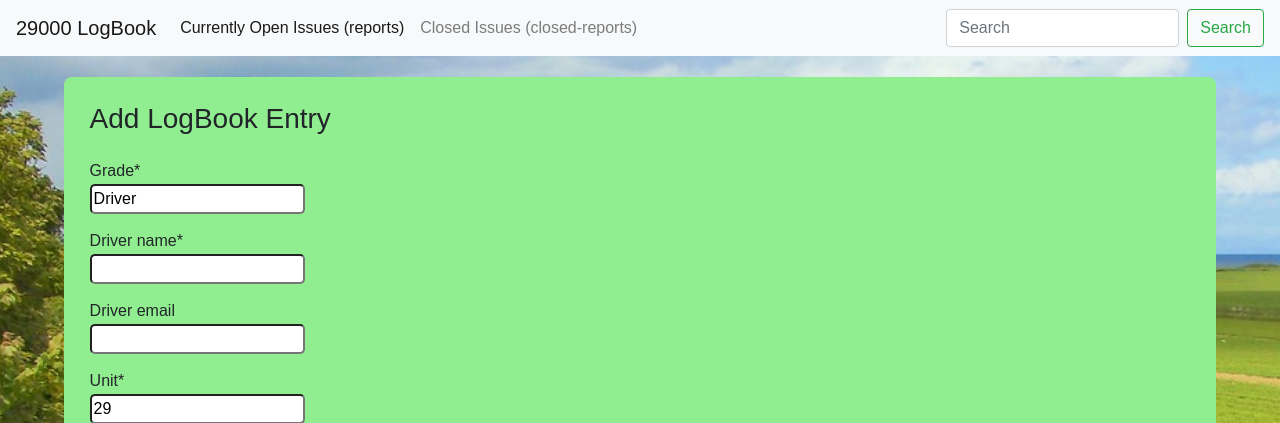
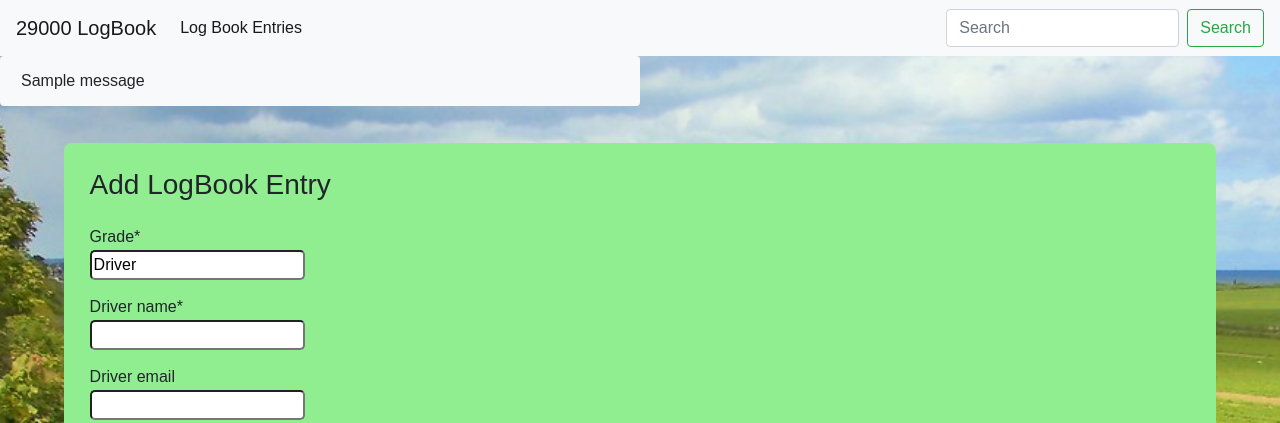
Before and after one commit to paul-fitzpatrick/29000-Log-Book, a Django app: page /add_report.html in a window 1280 px wide. Shown: the top 423 px of the page. Run offline with Django 3.2, Linux system fonts and the light colour scheme; one stand-in notice (Sample message) is shown; some libraries are stand-ins or nearby versions.

Commit message:
add logbook entry feedback message

```diff
--- a/LogBook/settings.py
+++ b/LogBook/settings.py
@@ -62,6 +62,8 @@
 ]
 
 SITE_ID = 1
+
+MESSAGE_STORAGE = 'django.contrib.messages.storage.session.SessionStorage'
 
 ACCOUNT_EMAIL_VERIFICATION = 'none'
 
--- a/report/views.py
+++ b/report/views.py
@@ -49,8 +49,10 @@
             # form.instance.name = request.user.username
             report = form.save(commit=False)
             report.save()
-            messages.success(request, 'Thank you for your Log Book entry, \
-            if you provided an email, \
+            messages.success(request, 'Thank you for using the Log Book app. \
+            Once Drogheda DSM read your Issue, \
+            It will appear on the log book entry page. \
+            If you provided an email, \
             DSM in Drogheda will email you when your issue has been dealt with.')
         else:
             form = ReportForm()
--- a/static/css/style.css
+++ b/static/css/style.css
@@ -88,3 +88,9 @@
 .back-btn {
     padding: 0;
 }
+
+.alert {
+    background-color: lightgreen;
+    width: 50%;
+
+}
--- /dev/null
+++ b/static/js/script.js
@@ -0,0 +1,5 @@
+setTimeout(function() {
+    let messages = document.getElementById("msg");
+    let alert = new bootstrap.Alert(messages);
+    alert.close();
+}, 7000);
--- a/templates/base.html
+++ b/templates/base.html
@@ -36,11 +36,11 @@
       <div class="collapse navbar-collapse" id="navbarSupportedContent">
         <ul class="navbar-nav mr-auto">
           <li class="nav-item active">
-            <a class="nav-link" href="{% url 'reports_list' %}">Currently Open Issues (reports)</a>
+            <a class="nav-link" href="{% url 'reports_list' %}">Log Book Entries</a>
           </li>
-          <li class="nav-item">
+          <!-- <li class="nav-item">
             <a class="nav-link" href="{% url 'closed_reports_list' %}">Closed Issues (closed-reports)</a>
-          </li>
+          </li> -->
           {% if request.user.is_superuser %}
           <li class="nav-item">
             <a class="nav-link" href="https://8000-paulfitzpat-29000logboo-woxrfhynj1a.ws-eu86.gitpod.io/admin/">admin</a>
@@ -70,6 +70,11 @@
       </div>
     </nav>
 
+    {% for message in messages %}
+      <div class="alert bg-light {{ message.tags }} alert-dismissible fade show msg-box" id="msg" role="alert">
+        {{ message | safe }}
+      </div>
+      {% endfor %}
 
     {% block content %}
     {% endblock %}
@@ -80,6 +85,7 @@
           <!-- <footer class="py-2 page-footer font-small darken-3 bg-light footer mt-auto ">
             <div class="text-center"><a href="https://www.privacypolicygenerator.info/live.php?token=Q4CTII7C8K1zLvFMn0VNVsyz9IW4FLED" target="_blank">Privacy Policy</a></div>
           </footer> -->
+          <script src="{% static 'js/script.js' %}"></script>
   </body>
 
 </html>
```
Also changed, not shown: db.sqlite3.
